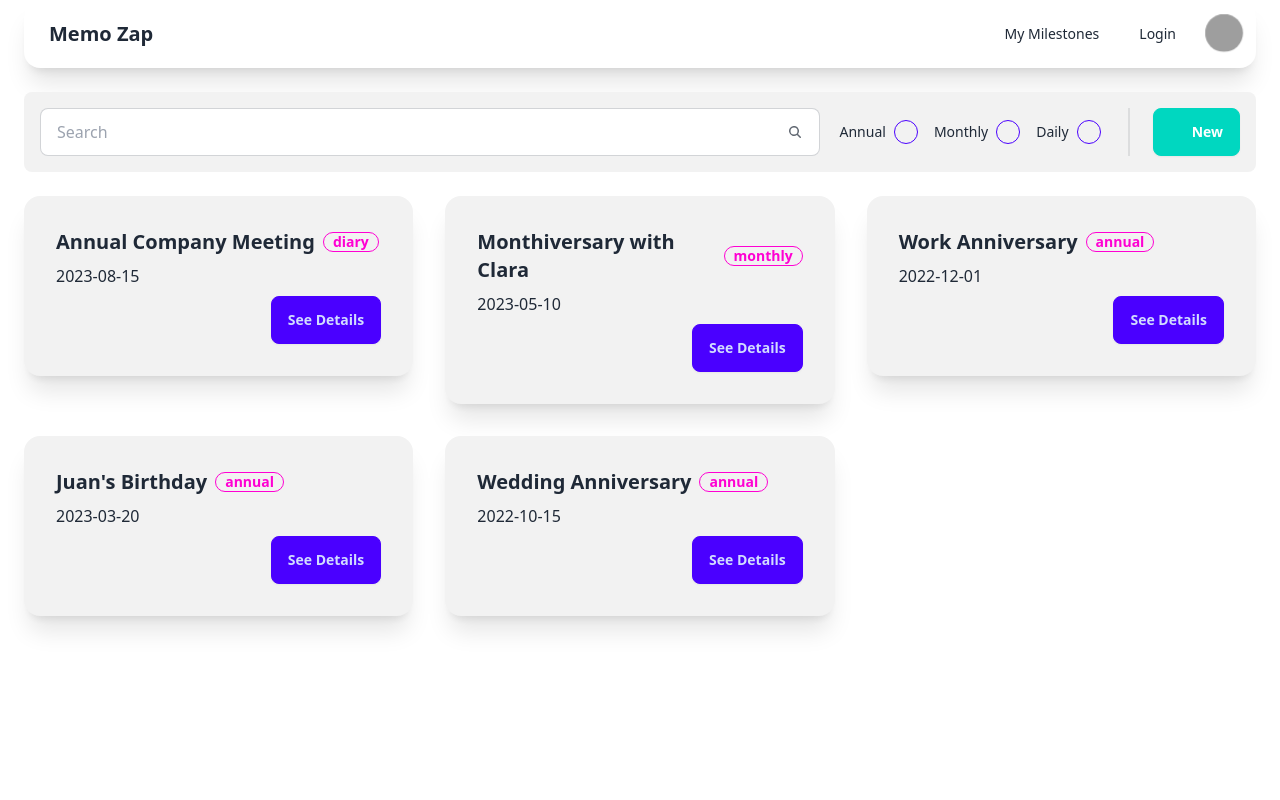
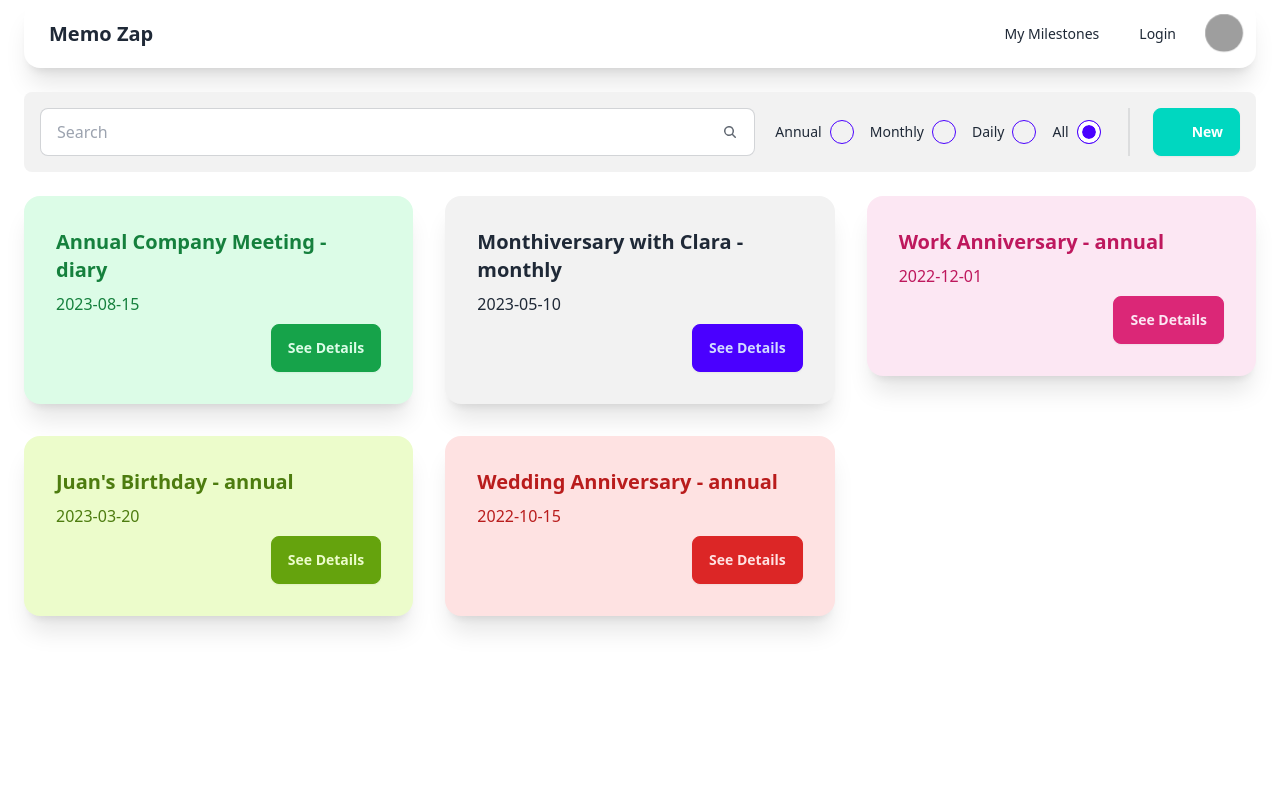
Before and after one commit to mauroef/memo-zap, a Vue app: page /milestones in a window 1280 px wide. Shown: the top 800 px of the page. Built offline with nearby package versions, Linux system fonts and the light colour scheme; grey boxes are pictures that could not be loaded; some icons are missing.

Commit message:
Adding logic for color cards

```diff
--- a/src/components/milestones/MilesoneFilter.vue
+++ b/src/components/milestones/MilesoneFilter.vue
@@ -1,8 +1,9 @@
 <template>
   <article class="bg-base-200 p-4 rounded-lg flex gap-4 flex-col md:flex-row">
+    <!-- Search -->
     <div class="flex-grow">
       <label class="input input-bordered flex items-center gap-2"
-        ><input type="text" class="grow" placeholder="Search" />
+        ><input type="search" class="grow" placeholder="Search" />
         <svg
           xmlns="http://www.w3.org/2000/svg"
           viewBox="0 0 16 16"
@@ -17,29 +18,44 @@
         </svg>
       </label>
     </div>
+    <!-- Radio buttons -->
     <div class="flex gap-2">
       <div class="form-control justify-center">
         <label class="label cursor-pointer flex gap-2">
           <span class="label-text">Annual</span>
-          <input type="radio" name="radio-10" class="radio radio-primary" />
+          <input type="radio" name="radio-filter" class="radio radio-primary" />
         </label>
       </div>
       <div class="form-control justify-center">
         <label class="label cursor-pointer flex gap-2">
           <span class="label-text">Monthly</span>
-          <input type="radio" name="radio-10" class="radio radio-primary" />
+          <input type="radio" name="radio-filter" class="radio radio-primary" />
         </label>
       </div>
       <div class="form-control justify-center">
         <label class="label cursor-pointer flex gap-2">
           <span class="label-text">Daily</span>
-          <input type="radio" name="radio-10" class="radio radio-primary" />
+          <input type="radio" name="radio-filter" class="radio radio-primary" />
+        </label>
+      </div>
+      <div class="form-control justify-center">
+        <label class="label cursor-pointer flex gap-2">
+          <span class="label-text">All</span>
+          <input
+            type="radio"
+            name="radio-filter"
+            class="radio radio-primary"
+            checked
+          />
         </label>
       </div>
     </div>
     <div class="divider divider-horizontal m-0 hidden md:flex"></div>
     <div>
-      <router-link to="/milestones/new" class="btn btn-accent text-white w-full md:w-auto">
+      <router-link
+        to="/milestones/new"
+        class="btn btn-accent text-white w-full md:w-auto"
+      >
         <v-icon scale="1.5" name="bi-calendar-heart-fill" />
         New
       </router-link>
--- a/src/components/milestones/MilestoneForm.vue
+++ b/src/components/milestones/MilestoneForm.vue
@@ -1,6 +1,7 @@
 <template>
   <form @submit.prevent="onSubmit">
     <div class="flex flex-col gap-4">
+      <!-- name -->
       <label class="form-control w-full bg-base-300 p-3 rounded-md">
         <div class="label">
           <span class="label-text">What is your milestone name?</span>
@@ -16,10 +17,10 @@
           <span class="label-text-alt text-error">Name is required.</span>
         </div>
       </label>
-
+      <!-- start date -->
       <label class="form-control w-full bg-base-300 p-3 rounded-md">
         <div class="label">
-          <span class="label-text">Start Date</span>
+          <span class="label-text">Set your Start Date</span>
         </div>
         <input
           type="date"
@@ -34,7 +35,7 @@
           >
         </div>
       </label>
-
+      <!-- frequency -->
       <div class="form-control bg-base-300 p-3 rounded-md flex">
         <div class="label"><span class="label-text">Frecuency</span></div>
         <div class="flex flex-col justify-between md:flex-row flex-wrap">
@@ -75,6 +76,17 @@
           </div>
         </div>
       </div>
+      <!-- card color -->
+      <label class="form-control w-full bg-base-300 p-3 rounded-md">
+        <div class="label">
+          <span class="label-text">Pick a card color</span>
+        </div>
+        <select class="select select-bordered w-full" v-model="selectedColor" >
+          <option v-for="(_, name) in CARD" :key="name" :value="name" :selected="name === 'default'">
+            {{ name.charAt(0).toUpperCase() + name.slice(1) }}
+          </option>
+        </select>
+      </label>
 
       <button class="btn btn-primary">Create</button>
     </div>
@@ -85,6 +97,7 @@
 import { computed, reactive, ref } from 'vue';
 import { useRouter } from 'vue-router';
 import { useMilestoneStore } from '@/store';
+import { CARD } from '@/constants';
 
 const today = new Date().toISOString().split('T')[0];
 
@@ -92,7 +105,10 @@ const milestone = reactive({
   name: '',
   startDate: '',
   frequency: '',
+  color: '',
 });
+
+const selectedColor = ref('default');
 
 const isSubmitted = ref(false);
 
@@ -116,9 +132,11 @@ const onSubmit = () => {
   if (!isFormValid.value) return;
 
   const formData = {
+    id: Date.now().toString(),
     name: milestone.name,
     startDate: milestone.startDate,
     frequency: milestone.frequency,
+    color: selectedColor.value,
   };
 
   milestoneStore.addMilestone(formData);
--- a/src/components/milestones/MilestoneItem.vue
+++ b/src/components/milestones/MilestoneItem.vue
@@ -1,29 +1,45 @@
 <template>
-  <div class="card bg-base-200 shadow-xl">
+  <div class="card bg-base-200 shadow-xl" :class="cardStyles.bg">
     <div class="card-body">
-      <h2 class="card-title">
-        {{ props.name }}
-        <div class="badge badge-secondary badge-outline">{{ props.frequency }}</div>
+      <h2 class="card-title" :class="cardStyles.text">
+        {{ props.name }} - {{ props.frequency }}
       </h2>
-      <p>{{ props.startDate }}</p>
+      <p :class="cardStyles.text">{{ props.startDate }}</p>
       <div class="card-actions justify-end">
-        <router-link class="btn btn-primary" :to="milestoneDetailsLink">See Details</router-link>
+        <router-link
+          class="btn"
+          :class="cardStyles.button"
+          :to="milestoneDetailsLink"
+        >
+          See Details
+        </router-link>
       </div>
     </div>
   </div>
 </template>
 
 <script setup>
-import { defineProps, computed } from 'vue';
+import { computed } from 'vue';
+import { CARD } from '@/constants';
 
 const props = defineProps({
   id: String,
   name: String,
   startDate: String,
   frequency: String,
+  color: String,
+});
+
+const cardStyles = computed(() => {
+  const color = props.color;
+  return {
+    bg: CARD[color].bg,
+    text: CARD[color].text,
+    button: `${CARD[color]['button-bg']} ${CARD[color]['button-bg-hover']} ${CARD[color]['button-text']} ${CARD[color]['button-border']} ${CARD[color]['button-border-hover']}`,
+  };
 });
 
 const milestoneDetailsLink = computed(() => {
   return `/milestones/${props.id}`;
-})
+});
 </script>
--- a/src/components/ui/BaseHero.vue
+++ b/src/components/ui/BaseHero.vue
@@ -17,8 +17,6 @@
 </template>
 
 <script setup>
-import { defineProps } from 'vue';
-
 const props = defineProps({
   cta: {
     type: Boolean,
--- /dev/null
+++ b/src/constants/colors.js
@@ -0,0 +1,83 @@
+export const CARD = {
+  amber: {
+    bg: 'bg-amber-100',
+    text: 'text-amber-700',
+    'button-bg': 'bg-amber-600',
+    'button-bg-hover': 'hover:bg-amber-700',
+    'button-border': 'border-amber-600',
+    'button-border-hover': 'hover:border-amber-700',
+    'button-text': 'text-amber-100',
+  },
+  blue: {
+    bg: 'bg-blue-100',
+    text: 'text-blue-700',
+    'button-bg': 'bg-blue-600',
+    'button-bg-hover': 'hover:bg-blue-700',
+    'button-border': 'border-blue-600',
+    'button-border-hover': 'hover:border-blue-700',
+    'button-text': 'text-blue-100',
+  },
+  default: {
+    bg: '',
+    text: '',
+    'button-bg': 'btn-primary',
+    'button-bg-hover': '',
+    'button-border': '',
+    'button-border-hover': '',
+    'button-text': '',
+  },
+  green: {
+    bg: 'bg-green-100',
+    text: 'text-green-700',
+    'button-bg': 'bg-green-600',
+    'button-bg-hover': 'hover:bg-green-700',
+    'button-border': 'border-green-600',
+    'button-border-hover': 'hover:border-green-700',
+    'button-text': 'text-green-100',
+  },
+  lime: {
+    bg: 'bg-lime-100',
+    text: 'text-lime-700',
+    'button-bg': 'bg-lime-600',
+    'button-bg-hover': 'hover:bg-lime-700',
+    'button-border': 'border-lime-600',
+    'button-border-hover': 'hover:border-lime-700',
+    'button-text': 'text-lime-100',
+  },
+  pink: {
+    bg: 'bg-pink-100',
+    text: 'text-pink-700',
+    'button-bg': 'bg-pink-600',
+    'button-bg-hover': 'hover:bg-pink-700',
+    'button-border': 'border-pink-600',
+    'button-border-hover': 'hover:border-pink-700',
+    'button-text': 'text-pink-100',
+  },
+  red: {
+    bg: 'bg-red-100',
+    text: 'text-red-700',
+    'button-bg': 'bg-red-600',
+    'button-bg-hover': 'hover:bg-red-700',
+    'button-border': 'border-red-600',
+    'button-border-hover': 'hover:border-red-700',
+    'button-text': 'text-red-100',
+  },
+  teal: {
+    bg: 'bg-teal-100',
+    text: 'text-teal-700',
+    'button-bg': 'bg-teal-600',
+    'button-bg-hover': 'hover:bg-teal-700',
+    'button-border': 'border-teal-600',
+    'button-border-hover': 'hover:border-teal-700',
+    'button-text': 'text-teal-100',
+  },
+  violet: {
+    bg: 'bg-violet-100',
+    text: 'text-violet-700',
+    'button-bg': 'bg-violet-600',
+    'button-bg-hover': 'hover:bg-violet-700',
+    'button-border': 'border-violet-600',
+    'button-border-hover': 'hover:border-violet-700',
+    'button-text': 'text-violet-100',
+  },
+};
--- a/src/constants/index.js
+++ b/src/constants/index.js
@@ -1 +1,2 @@
 export * from './config';
+export * from './colors';
--- a/src/store/milestones/state.js
+++ b/src/store/milestones/state.js
@@ -2,33 +2,38 @@ export default () => ({
   milestones: [
     {
       id: 'm1',
-      name: "Wedding Anniversary",
-      startDate: "2022-10-15",
-      frequency: "annual",
+      name: 'Wedding Anniversary',
+      startDate: '2022-10-15',
+      frequency: 'annual',
+      color: 'red',
     },
     {
       id: 'm2',
       name: "Juan's Birthday",
-      startDate: "2023-03-20",
-      frequency: "annual",
+      startDate: '2023-03-20',
+      frequency: 'annual',
+      color: 'lime',
     },
     {
       id: 'm3',
-      name: "Work Anniversary",
-      startDate: "2022-12-01",
-      frequency: "annual",
+      name: 'Work Anniversary',
+      startDate: '2022-12-01',
+      frequency: 'annual',
+      color: 'pink',
     },
     {
       id: 'm4',
-      name: "Monthiversary with Clara",
-      startDate: "2023-05-10",
-      frequency: "monthly",
+      name: 'Monthiversary with Clara',
+      startDate: '2023-05-10',
+      frequency: 'monthly',
+      color: 'default',
     },
     {
       id: 'm5',
-      name: "Annual Company Meeting",
-      startDate: "2023-08-15",
-      frequency: "diary",
+      name: 'Annual Company Meeting',
+      startDate: '2023-08-15',
+      frequency: 'diary',
+      color: 'green',
     },
   ],
 });
--- a/src/views/milestones/MilestoneDetail.vue
+++ b/src/views/milestones/MilestoneDetail.vue
@@ -15,7 +15,7 @@
 </template>
 
 <script setup>
-import { defineProps, computed } from 'vue';
+import { computed } from 'vue';
 import { useMilestoneStore } from '@/store';
 
 const props = defineProps({
--- a/src/views/milestones/MilestoneListView.vue
+++ b/src/views/milestones/MilestoneListView.vue
@@ -17,6 +17,7 @@
             :name="milestone.name"
             :startDate="milestone.startDate"
             :frequency="milestone.frequency"
+            :color="milestone.color"
           />
         </li>
       </ul>
```
